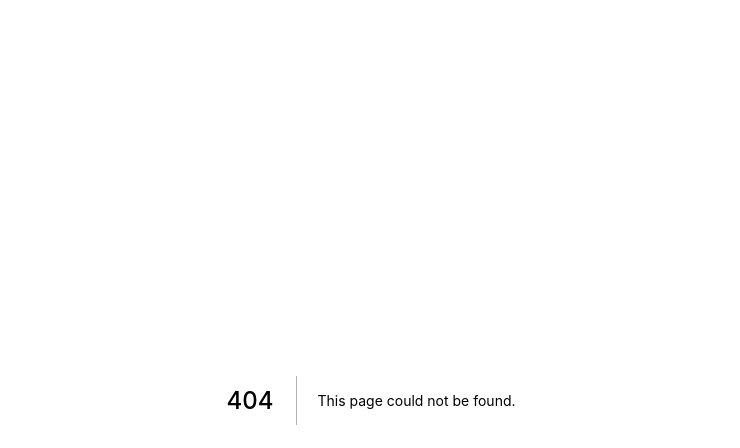
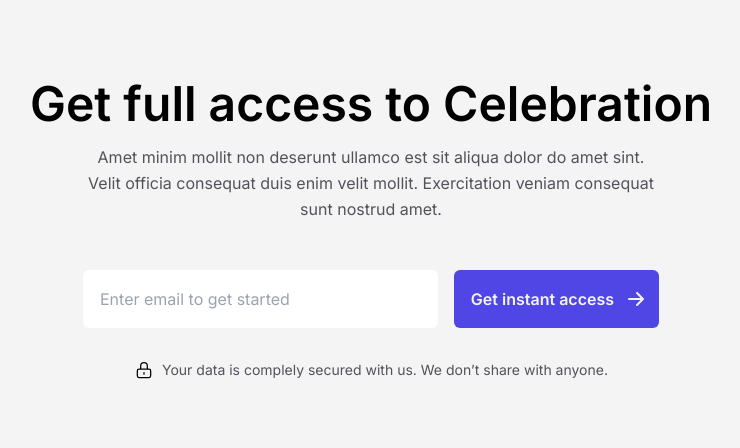
Before and after one commit to frusciante189/tailwind-ui-kit, a Next.js app: page /cta/cta23 in a window 1280 px wide. Before the commit this address had no page. Shown: the top 448 px of the page, without its empty margins (269-1009 px from the left). Built offline with nearby package versions, Linux system fonts and the light colour scheme.

Commit message:
cta23 added

```diff
--- /dev/null
+++ b/pages/cta/cta23.js
@@ -0,0 +1,70 @@
+import React from "react";
+
+const cta23 = () => {
+  return (
+    <section className="bg-zinc-100 lg:py-20 sm:py-16 py-12">
+      <div className="max-w-7xl mx-auto lg:px-8 sm:px-6 px-4">
+        <div className="max-w-3xl mx-auto text-center">
+          <h2 className="font-semibold text-3xl sm:text-4xl lg:text-5xl">
+            Get full access to Celebration
+          </h2>
+          <p className="max-w-xl mx-auto mt-4 leading-relaxed text-zinc-600">
+            Amet minim mollit non deserunt ullamco est sit aliqua dolor do amet
+            sint. Velit officia consequat duis enim velit mollit. Exercitation
+            veniam consequat sunt nostrud amet.
+          </p>
+        </div>
+        <form action="#" className="max-w-xl mx-auto mt-12">
+          <div className="flex items-center sm:flex-row flex-col sm:justify-center sm:space-x-4 space-y-4 sm:space-y-0">
+            <div className="w-full min-w-0 flex-1 sm:px-0 px-4">
+              <input
+                type="text"
+                className="block w-full rounded-md border border-transparent p-4 transition-all duration-200 ease-in-out transform focus:outline-none focus:ring focus:ring-zinc-700"
+                placeholder="Enter email to get started"
+              />
+            </div>
+            <button
+              className="inline-flex items-center justify-center w-auto bg-indigo-600 border border-transparent rounded-md p-4 font-semibold text-zinc-100
+            hover:bg-indigo-700 transition-colors ease-in-out duration-200 transform"
+            >
+              Get instant access
+              <svg
+                className="ml-3 -mr-1 h-5 w-5"
+                xmlns="http://www.w3.org/2000/svg"
+                viewBox="0 0 20 20"
+                fill="currentColor"
+              >
+                <path
+                  fill-rule="evenodd"
+                  d="M10.293 3.293a1 1 0 011.414 0l6 6a1 1 0 010 1.414l-6 6a1 1 0 01-1.414-1.414L14.586 11H3a1 1 0 110-2h11.586l-4.293-4.293a1 1 0 010-1.414z"
+                  clip-rule="evenodd"
+                ></path>
+              </svg>
+            </button>
+          </div>
+        </form>
+        <div className="mt-8 flex items-center justify-center px-8">
+          <svg
+            className="h-5 w-5 flex-shrink-0"
+            xmlns="http://www.w3.org/2000/svg"
+            fill="none"
+            viewBox="0 0 24 24"
+            stroke="currentColor"
+          >
+            <path
+              strokeLinecap="round"
+              strokeLinejoin="round"
+              strokeWidth="1.5"
+              d="M12 15v2m-6 4h12a2 2 0 002-2v-6a2 2 0 00-2-2H6a2 2 0 00-2 2v6a2 2 0 002 2zm10-10V7a4 4 0 00-8 0v4h8z"
+            ></path>
+          </svg>
+          <span className="ml-2 text-sm text-zinc-600">
+            Your data is complely secured with us. We don’t share with anyone.
+          </span>
+        </div>
+      </div>
+    </section>
+  );
+};
+
+export default cta23;
```
